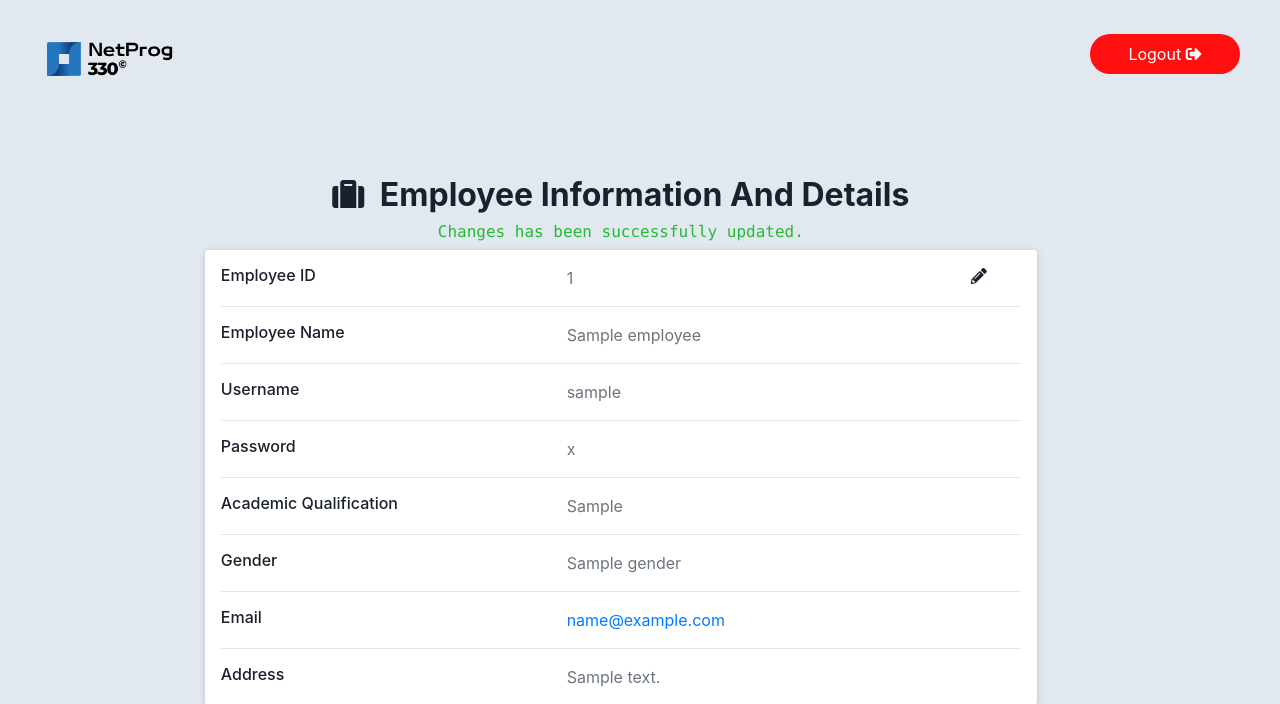
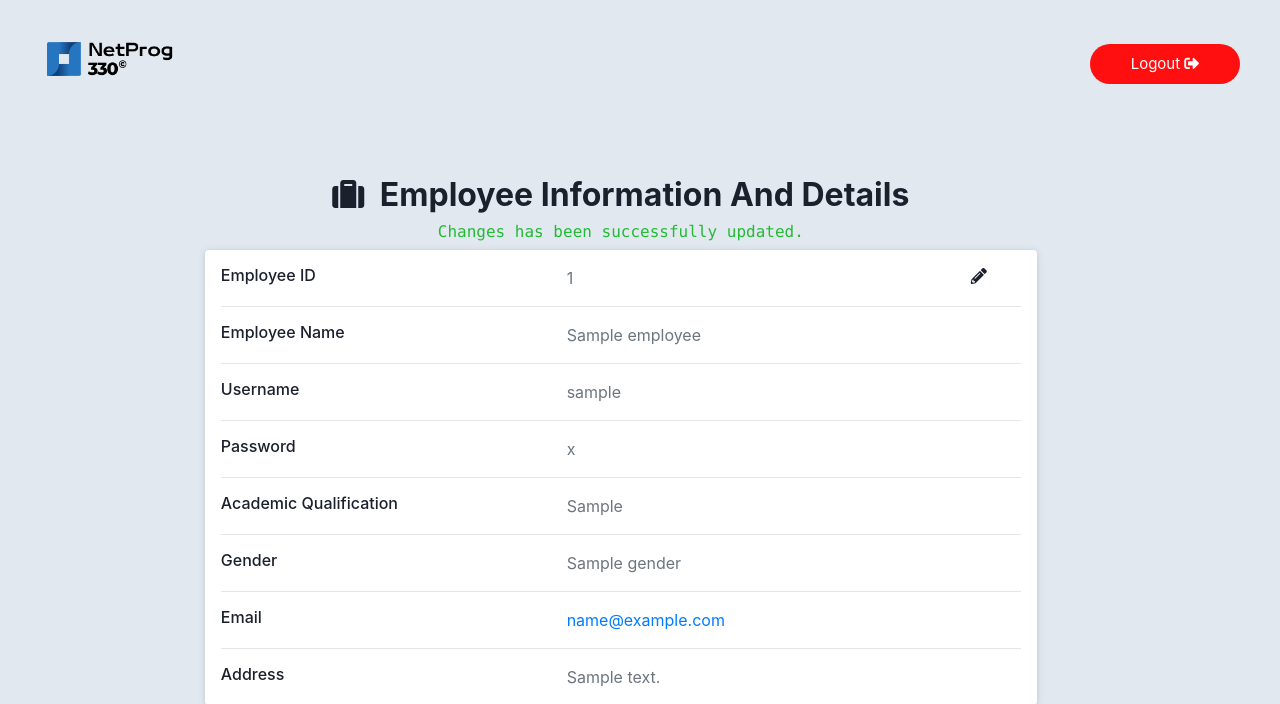
Before and after one commit to hakidon/NetProg330-CRUD, a Flask app: template templates/view.html in a window 1280 px wide. Shown: the top 704 px of the page. Run offline with Flask 2, Linux system fonts and the light colour scheme; the template is opened without the code that fills it: most values are stand-ins (such as "Sample title", 1, 10 or a date in 2020); some libraries are stand-ins or nearby versions.

Commit message:
25 Jan 2023, 4:40 pm

```diff
--- a/templates/view.html
+++ b/templates/view.html
@@ -301,7 +301,7 @@ margin-left: 35px;
 
 .button-log {
 border: none;
-margin-top: 14px;
+margin-top: 24px;
 margin-right: 40px;
 height: 40px;
 width: 150px;
@@ -311,6 +311,11 @@ float: right;
 right: 0;
 background-color: #ff0f0f;
 color: white;
+   font-size: 15px;
+}
+
+.button-log:hover {
+	background-color: #FA8072;
 }
 
 /* Modal styles */
@@ -381,7 +386,7 @@ color: white;
 <div>
 <img class="top-logo" src="{{ url_for('static', filename='img/logo.png') }}">
 
-<button class="button button-log">Logout <i class="fa fa-sign-out-alt" aria-hidden="true">  </i></button>
+<a href="{{ url_for('logout') }}"><button class="button button-log">Logout <i class="fa fa-sign-out-alt" aria-hidden="true">  </i></button></a>
 </div>
 
 </html>
```
